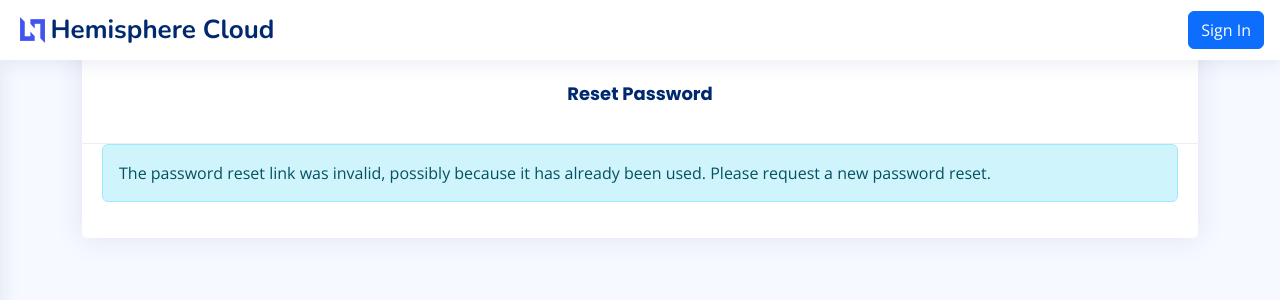
After one commit to SulemanMughal/k8s-management-tool, a Django app: page /reset/1/1/ in a window 1280 px wide. The commit adds this page. Shown: the top 300 px of the page. Run offline with Django 4.2, Linux system fonts and the light colour scheme; some libraries are stand-ins or nearby versions.

Commit message:
Reset Password

```diff
--- a/authentication/templates/authentication/login.html
+++ b/authentication/templates/authentication/login.html
@@ -98,7 +98,7 @@
 
                                   <div class="col">
 
-                                    <a href="#!" target="_self" class="card-link text-watercourse text-decoration-none" tabindex="5">Forgot Pasword ? </a>
+                                    <a href="{% url 'password_reset' %}" target="_self" class="card-link text-watercourse text-decoration-none" tabindex="5">Forgot Pasword ? </a>
 
                                   </div>
 
--- /dev/null
+++ b/authentication/templates/registration/password_reset_confirm.html
@@ -0,0 +1,88 @@
+{% extends 'base.html' %}
+{% load static %}
+{% block title %}Password Reset{% endblock %}
+
+{% block content %}
+<div class="container">
+    <div class="row justify-content-center">
+            <div class="col">
+                <div class="card mx-auto my-5 w-100  w-md-50 border-bg-0" >
+                    <div class="card-header border-bg-0">
+                        <div class="row justify-content-center text-center">
+                            <div class="col">
+                                <h2 class="card-title fw-bolder  display-6">Reset Password</h2>
+                            </div>
+                        </div>
+                      </div>
+                    <div class="card-body">
+                        {% include 'form_errors.html' %}
+                        {% if validlink %}
+                            <div class="alert alert-watercourse-gradient-3 text-white  ">
+                                Please enter your new password twice so we can verify you typed it in correctly.
+
+                            </div>
+                            <form   class="row g-3 needs-validation" novalidate   method="POST"  >
+                                {% csrf_token %}
+                                <div class="form-group mb-0">
+
+                                    <input type="password" name="new_password1" required id="id_new_password1"  class="form-control bg-transparent "  placeholder="New Password" >
+                                    <div class="invalid-feedback ">
+                                        Please enter a valid password.
+                                    </div>
+                                    {% include 'password_conditions.html' %}
+                                </div >
+
+                                    <div class="form-group mt-1 mb-3">
+
+                                            <input type="password" name="new_password2" required id="id_new_password2"  class="form-control bg-transparent"  placeholder="Confirm Password">
+                                            <div class="invalid-feedback">
+                                                Please enter a valid password.
+                                            </div>
+                                </div >
+                                <div class="form-group mb-3">
+                                    <div class="row justify-content-center text-center">
+
+                                        <div class="col">
+                                            <button type="submit" class="btn btn-watercourse  w-50  has-spinner" value="Change my password" >Change my password</button>
+                                        </div>
+                                    </div>
+                                </div>
+                            </form>
+                        {% else %}
+                        <div class="alert alert-info ">
+                            The password reset link was invalid, possibly because it has already been used.  Please request a new password reset.
+
+                        </div>
+                        {% endif %}
+                    </div>
+                  </div>
+            </div>
+    </div>
+</div>
+{% endblock content %}
+
+
+{% block scripts %}
+<script>
+    // Example starter JavaScript for disabling form submissions if there are invalid fields
+(function () {
+  'use strict'
+
+  // Fetch all the forms we want to apply custom Bootstrap validation styles to
+  var forms = document.querySelectorAll('.needs-validation')
+
+  // Loop over them and prevent submission
+  Array.prototype.slice.call(forms)
+    .forEach(function (form) {
+      form.addEventListener('submit', function (event) {
+        if (!form.checkValidity()) {
+          event.preventDefault()
+          event.stopPropagation()
+        }
+
+        form.classList.add('was-validated')
+      }, false)
+    })
+})();
+</script>
+{% endblock %}
--- a/authentication/urls.py
+++ b/authentication/urls.py
@@ -7,10 +7,21 @@ from .views import (
     AuthUserActivationView
 )
 
+from django.contrib.auth.views import (
+    PasswordResetView, PasswordResetDoneView, PasswordResetConfirmView, PasswordResetCompleteView
+)
+
+
 urlpatterns = [
     path('login', AuthLoginView, name="auth-login"),
     path('logout', AuthLogoutView, name="auth-logout"),
     path('registeration', AuthRegisterationView, name="auth-register"),
     path('activate/<slug:uidb64>/<slug:token>/', AuthUserActivationView, name='auth-activate'),
-
+    path('password_reset/', PasswordResetView.as_view(), name='password_reset'),
+    path('password_reset/done/', PasswordResetDoneView.as_view(),
+         name='password_reset_done'),
+    path('reset/<uidb64>/<token>/', PasswordResetConfirmView.as_view(),
+         name='password_reset_confirm'),
+    path('reset/done/', PasswordResetCompleteView.as_view(),
+         name='password_reset_complete'),
 ]
--- a/master_app/templates/master_app/form_errors.html
+++ b/master_app/templates/master_app/form_errors.html
@@ -1,14 +1,14 @@
 {% if form.errors %}
 {% for field in form %}
     {% for error in field.errors %}
-        <div class="alert alert-dark-burgundy-gradient-3 text-white ">
+        <div class="alert bg-danger text-white ">
             <strong> {{ error|escape }}</strong>
 
         </div>
     {% endfor %}
 {% endfor %}
 {% for error in form.non_field_errors %}
-    <div class="alert alert-dark-burgundy-gradient-3 text-white  ">
+    <div class="alert bg-danger text-white  ">
         <strong>{{ error|escape }}</strong>
 
     </div>
--- a/my_site/settings.py
+++ b/my_site/settings.py
@@ -44,6 +44,7 @@ TEMPLATES = [
         'BACKEND': 'django.template.backends.django.DjangoTemplates',
         'DIRS': [
             BASE_DIR / 'master_app/templates/master_app',
+            BASE_DIR / 'authentication/templates',
             BASE_DIR / 'authentication/templates/authentication',
         ],
         'APP_DIRS': True,
```
Also changed, not shown: authentication/templates/registration/password_reset_complete.html (added, +28 -0 lines), authentication/templates/registration/password_reset_done.html (added, +27 -0 lines), authentication/templates/registration/password_reset_email.html (added, +7 -0 lines), authentication/templates/registration/password_reset_form.html (added, +74 -0 lines).
